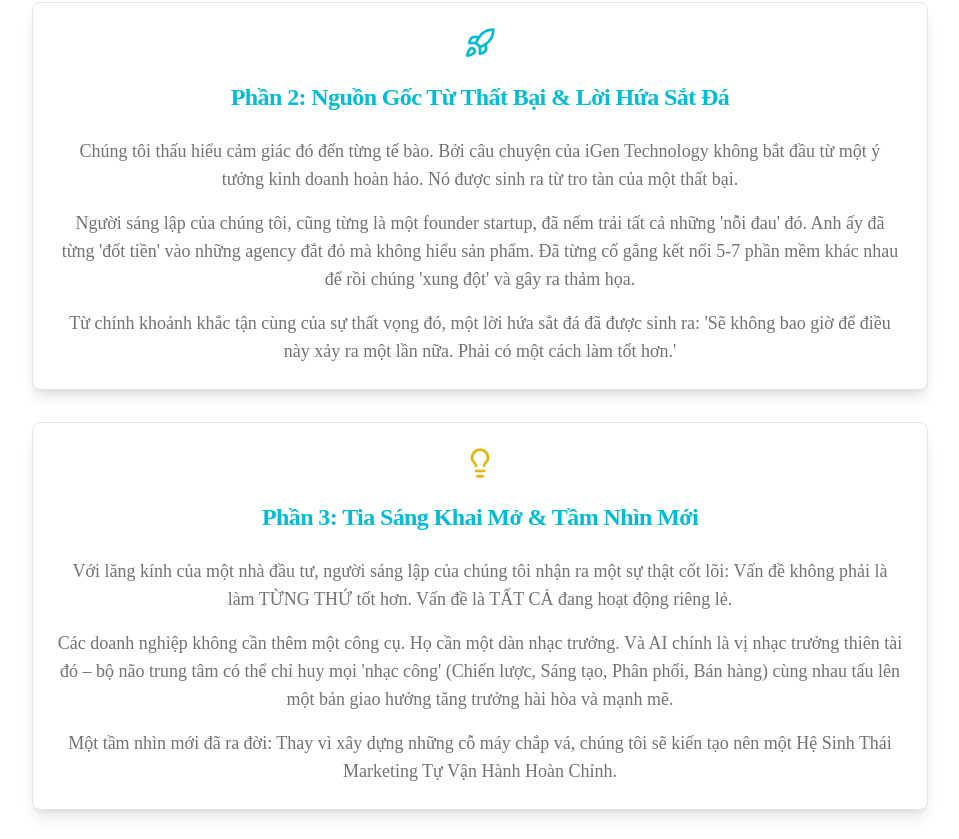
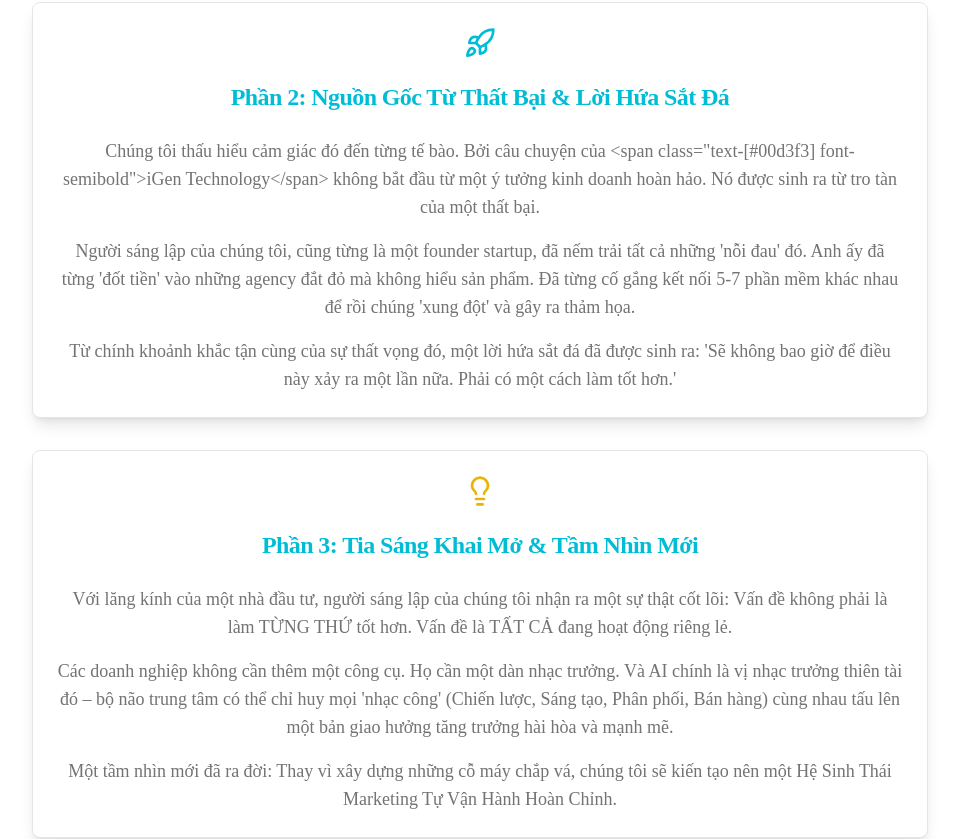
Before and after one commit to jb007-gg/igen-backend, a Next.js app: page /cau-chuyen-thuong-hieu-igen in a window 1280 px wide. Shown: the part 1346-2185 px from the top of the page, without its empty margins (160-1119 px from the left). Built offline with nearby package versions, Linux system fonts and the light colour scheme; what @genkit-ai/googleai, genkit would draw is missing.

Commit message:
iGen Technology , iGen Office in all pages change all color to logo-icon

```diff
--- a/src/app/cau-chuyen-thuong-hieu-igen/page.tsx
+++ b/src/app/cau-chuyen-thuong-hieu-igen/page.tsx
@@ -82,7 +82,7 @@ export default function BrandStoryPage() {
           </div>
           <div className="container relative z-10 mx-auto px-4 md:px-6 text-center">
             <h1 className="text-3xl font-bold tracking-tighter sm:text-4xl md:text-5xl lg:text-6xl font-headline">
-              Câu Chuyện Thương Hiệu iGen
+              Câu Chuyện Thương Hiệu <span className="text-[#00d3f3]">iGen</span>
             </h1>
             <p className="mx-auto mt-4 max-w-[800px] text-gray-300 md:text-xl">
               Sinh Ra Từ Thất Bại, Lớn Lên Bằng Sứ Mệnh.
@@ -102,7 +102,7 @@ export default function BrandStoryPage() {
                   <CardContent className="space-y-4 text-center">
                      {section.content.map((paragraph, pIndex) => (
                       <p key={pIndex} className="text-muted-foreground md:text-lg">
-                        {paragraph}
+                        {paragraph.replace('iGen Technology', '<span class="text-[#00d3f3] font-semibold">iGen Technology</span>')}
                       </p>
                     ))}
                   </CardContent>
@@ -118,7 +118,7 @@ export default function BrandStoryPage() {
               Sẵn sàng Đồng hành cùng chúng tôi?
             </h2>
             <p className="mx-auto mt-4 max-w-3xl text-gray-300 md:text-xl">
-              Chào mừng anh/chị đến với cuộc cách mạng. Hãy để iGen Technology trở thành đối tác chiến lược, giúp bạn kiến tạo cỗ máy tăng trưởng bền vững.
+              Chào mừng anh/chị đến với cuộc cách mạng. Hãy để <span className="text-[#00d3f3] font-semibold">iGen Technology</span> trở thành đối tác chiến lược, giúp bạn kiến tạo cỗ máy tăng trưởng bền vững.
             </p>
             <div className="mt-8">
               <Button asChild size="lg" className="bg-primary text-primary-foreground hover:bg-primary/90">
--- a/src/app/igen-office/page.tsx
+++ b/src/app/igen-office/page.tsx
@@ -18,7 +18,7 @@ const content = [
   },
   {
     type: 'paragraph',
-    text: 'iGen Office ra đời như một bến đỗ của sáng tạo và khởi nghiệp, nơi mỗi cá nhân – từ học sinh, sinh viên, freelancer cho đến doanh nghiệp – đều tìm thấy cho mình không gian để tập trung, cộng đồng để đồng hành và cơ hội để bứt phá. Tại đây, công việc không chỉ là làm việc, mà còn là hành trình khai mở tiềm năng và hiện thực hóa giấc mơ.',
+    text: '<span class="text-[#00d3f3] font-semibold">iGen Office</span> ra đời như một bến đỗ của sáng tạo và khởi nghiệp, nơi mỗi cá nhân – từ học sinh, sinh viên, freelancer cho đến doanh nghiệp – đều tìm thấy cho mình không gian để tập trung, cộng đồng để đồng hành và cơ hội để bứt phá. Tại đây, công việc không chỉ là làm việc, mà còn là hành trình khai mở tiềm năng và hiện thực hóa giấc mơ.',
     image: {
       src: 'https://picsum.photos/seed/102/800/500',
       alt: 'Creative and startup hub',
@@ -27,7 +27,7 @@ const content = [
   },
   {
     type: 'paragraph',
-    text: 'iGen Office – nơi ý tưởng hóa thành giá trị, nơi cộng đồng kiến tạo nên tương lai.',
+    text: '<span class="text-[#00d3f3] font-semibold">iGen Office</span> – nơi ý tưởng hóa thành giá trị, nơi cộng đồng kiến tạo nên tương lai.',
     image: {
       src: 'https://picsum.photos/seed/103/800/500',
       alt: 'Community creating the future',
@@ -40,7 +40,7 @@ const content = [
   },
   {
     type: 'paragraph',
-    text: 'Có những nơi chỉ đơn thuần để làm việc, và cũng có những nơi thắp sáng hành trình. iGen Office không phải chỉ là văn phòng cho thuê, mà là ngọn hải đăng ý tưởng – nơi dẫn lối, soi sáng và tiếp thêm năng lượng cho những ai đang tìm kiếm điểm tựa để khởi đầu hoặc bứt phá.',
+    text: 'Có những nơi chỉ đơn thuần để làm việc, và cũng có những nơi thắp sáng hành trình. <span class="text-[#00d3f3] font-semibold">iGen Office</span> không phải chỉ là văn phòng cho thuê, mà là ngọn hải đăng ý tưởng – nơi dẫn lối, soi sáng và tiếp thêm năng lượng cho những ai đang tìm kiếm điểm tựa để khởi đầu hoặc bứt phá.',
     image: {
       src: 'https://picsum.photos/seed/104/800/500',
       alt: 'Lighthouse of ideas',
@@ -49,7 +49,7 @@ const content = [
   },
   {
     type: 'paragraph',
-    text: 'Tại iGen Office, cá nhân, sinh viên, học sinh, freelancer và doanh nghiệp không chỉ tìm thấy bàn làm việc, mà còn tìm thấy một cộng đồng biết lắng nghe, chia sẻ và nâng đỡ. Ở đây, mỗi ngày làm việc là một lần khởi động niềm tin; mỗi cuộc gặp gỡ là một cánh cửa mở ra cơ hội; và mỗi ước mơ đều có cơ hội trở thành hiện thực.',
+    text: 'Tại <span class="text-[#00d3f3] font-semibold">iGen Office</span>, cá nhân, sinh viên, học sinh, freelancer và doanh nghiệp không chỉ tìm thấy bàn làm việc, mà còn tìm thấy một cộng đồng biết lắng nghe, chia sẻ và nâng đỡ. Ở đây, mỗi ngày làm việc là một lần khởi động niềm tin; mỗi cuộc gặp gỡ là một cánh cửa mở ra cơ hội; và mỗi ước mơ đều có cơ hội trở thành hiện thực.',
     image: {
       src: 'https://picsum.photos/seed/105/800/500',
       alt: 'Supportive community',
@@ -58,7 +58,7 @@ const content = [
   },
   {
     type: 'paragraph',
-    text: 'iGen Office – nơi hội tụ con người, kết nối giá trị, và khởi tạo những chuyến hải trình thành công.',
+    text: '<span class="text-[#00d3f3] font-semibold">iGen Office</span> – nơi hội tụ con người, kết nối giá trị, và khởi tạo những chuyến hải trình thành công.',
     image: {
       src: 'https://picsum.photos/seed/106/800/500',
       alt: 'Successful journeys starting',
@@ -71,7 +71,7 @@ const content = [
   },
   {
     type: 'paragraph',
-    text: 'Ở iGen Office, bạn không chỉ tìm thấy một chỗ ngồi, mà còn bước vào một cộng đồng rộng mở – nơi tri thức, cảm hứng và cơ hội giao thoa. Tại đây, mỗi cuộc trò chuyện có thể trở thành nguồn động lực mới, mỗi kết nối có thể mở ra một chặng đường khác biệt. Bạn sẽ có cơ hội gặp gỡ những doanh nghiệp từ nhiều lĩnh vực, lắng nghe những câu chuyện khởi nghiệp đầy cảm hứng, và quan trọng hơn cả – tìm thấy cho mình người bạn đồng hành, người thầy định hướng, hay chính đối tác và khách hàng tri kỷ.',
+    text: 'Ở <span class="text-[#00d3f3] font-semibold">iGen Office</span>, bạn không chỉ tìm thấy một chỗ ngồi, mà còn bước vào một cộng đồng rộng mở – nơi tri thức, cảm hứng và cơ hội giao thoa. Tại đây, mỗi cuộc trò chuyện có thể trở thành nguồn động lực mới, mỗi kết nối có thể mở ra một chặng đường khác biệt. Bạn sẽ có cơ hội gặp gỡ những doanh nghiệp từ nhiều lĩnh vực, lắng nghe những câu chuyện khởi nghiệp đầy cảm hứng, và quan trọng hơn cả – tìm thấy cho mình người bạn đồng hành, người thầy định hướng, hay chính đối tác và khách hàng tri kỷ.',
     image: {
       src: 'https://picsum.photos/seed/107/800/500',
       alt: 'Open community with knowledge and inspiration',
@@ -84,7 +84,7 @@ const content = [
   },
   {
     type: 'paragraph',
-    text: 'Chúng tôi tin rằng, thành công của doanh nghiệp bắt đầu từ con người. iGen Office tự hào kết nối bạn với một mạng lưới nhân tài trẻ trung, sáng tạo và nhiệt huyết, sẵn sàng đồng hành cùng doanh nghiệp từ những bước đầu tiên đến khi vươn xa. Không chỉ là những ứng viên, đó là những đồng đội biết chia sẻ ước mơ, cùng bạn viết tiếp câu chuyện thành công.',
+    text: 'Chúng tôi tin rằng, thành công của doanh nghiệp bắt đầu từ con người. <span class="text-[#00d3f3] font-semibold">iGen Office</span> tự hào kết nối bạn với một mạng lưới nhân tài trẻ trung, sáng tạo và nhiệt huyết, sẵn sàng đồng hành cùng doanh nghiệp từ những bước đầu tiên đến khi vươn xa. Không chỉ là những ứng viên, đó là những đồng đội biết chia sẻ ước mơ, cùng bạn viết tiếp câu chuyện thành công.',
     image: {
       src: 'https://picsum.photos/seed/108/800/500',
       alt: 'Network of young and creative talent',
@@ -93,7 +93,7 @@ const content = [
   },
   {
     type: 'paragraph',
-    text: 'iGen Office – nơi không gian làm việc gắn kết với cộng đồng, nơi nhân tài và doanh nghiệp tìm thấy nhau, nơi tương lai được cùng nhau kiến tạo.',
+    text: '<span class="text-[#00d3f3] font-semibold">iGen Office</span> – nơi không gian làm việc gắn kết với cộng đồng, nơi nhân tài và doanh nghiệp tìm thấy nhau, nơi tương lai được cùng nhau kiến tạo.',
     image: {
       src: 'https://picsum.photos/seed/109/800/500',
       alt: 'Future being built together',
@@ -120,10 +120,10 @@ export default function IgenOfficePage() {
           </div>
           <div className="container relative z-10 mx-auto px-4 md:px-6 text-center">
             <h1 className="text-3xl font-bold tracking-tighter sm:text-4xl md:text-5xl lg:text-6xl font-headline">
-              Hệ sinh thái Làm việc – Học tập – Khởi nghiệp iGen Office
+              Hệ sinh thái Làm việc – Học tập – Khởi nghiệp <span className="text-[#00d3f3]">iGen Office</span>
             </h1>
             <p className="mx-auto mt-4 max-w-[800px] text-gray-300 md:text-xl">
-              iGen Office - không gian khởi nguồn ý tưởng và nuôi dưỡng thành công. Dành cho cá nhân, sinh viên, học sinh, freelancer và start-up, iGen mang đến môi trường hiện đại – linh hoạt – đầy cảm hứng để bạn học tập, làm việc và phát triển.
+              <span className="text-[#00d3f3] font-semibold">iGen Office</span> - không gian khởi nguồn ý tưởng và nuôi dưỡng thành công. Dành cho cá nhân, sinh viên, học sinh, freelancer và start-up, iGen mang đến môi trường hiện đại – linh hoạt – đầy cảm hứng để bạn học tập, làm việc và phát triển.
             </p>
           </div>
         </section>
@@ -131,7 +131,7 @@ export default function IgenOfficePage() {
         <section className="w-full py-12 md:py-24 lg:py-32">
           <div className="container mx-auto px-4 md:px-6">
             <h2 className="text-3xl font-bold tracking-tighter sm:text-4xl md:text-5xl font-headline text-center mb-12">
-                Khám Phá Không Gian iGen Office
+                Khám Phá Không Gian <span className="text-[#00d3f3]">iGen Office</span>
             </h2>
             <div className="mx-auto max-w-3xl space-y-12">
               {content.map((item, index) => (
@@ -142,9 +142,10 @@ export default function IgenOfficePage() {
                     </h3>
                   ) : (
                     <>
-                      <p className="text-lg text-muted-foreground leading-relaxed text-justify">
-                        {item.text}
-                      </p>
+                      <p
+                        className="text-lg text-muted-foreground leading-relaxed text-justify"
+                        dangerouslySetInnerHTML={{ __html: item.text }}
+                      />
                       {item.image && (
                         <div className="mt-8 mb-12">
                             <Image
@@ -168,7 +169,7 @@ export default function IgenOfficePage() {
         <section id="cta" className="w-full py-12 md:py-24 lg:py-32 bg-black text-white">
           <div className="container mx-auto px-4 md:px-6 text-center">
             <h2 className="text-3xl font-bold tracking-tighter sm:text-4xl md:text-5xl font-headline">
-              Sẵn sàng để tham gia Cộng đồng iGen?
+              Sẵn sàng để tham gia Cộng đồng <span className="text-[#00d3f3]">iGen</span>?
             </h2>
             <p className="mx-auto mt-4 max-w-3xl text-gray-300 md:text-xl">
               Ghé thăm không gian của chúng tôi hoặc liên hệ để biết thêm chi tiết về các gói thành viên.
--- a/src/app/page.tsx
+++ b/src/app/page.tsx
@@ -23,8 +23,8 @@ export default function Home() {
         <AboutSection
           id="igen-office"
           className="bg-primary text-primary-foreground"
-          title={'Hệ sinh thái iGen Office<br />Học tập - Làm việc - Khởi nghiệp'}
-          description="iGen Office - không gian khởi nguồn ý tưởng và nuôi dưỡng thành công. Dành cho cá nhân, sinh viên, học sinh, freelancer và start-up, iGen mang đến môi trường hiện đại – linh hoạt – đầy cảm hứng để bạn học tập, làm việc và phát triển."
+          title={'Hệ sinh thái <span class="text-[#00d3f3]">iGen Office</span><br />Học tập - Làm việc - Khởi nghiệp'}
+          description='<span class="text-[#00d3f3]">iGen Office</span> - không gian khởi nguồn ý tưởng và nuôi dưỡng thành công. Dành cho cá nhân, sinh viên, học sinh, freelancer và start-up, iGen mang đến môi trường hiện đại – linh hoạt – đầy cảm hứng để bạn học tập, làm việc và phát triển.'
           buttonText="Tìm hiểu thêm"
           buttonLink="/igen-office"
         />
--- a/src/app/tin-tuc/page.tsx
+++ b/src/app/tin-tuc/page.tsx
@@ -1,4 +1,3 @@
-
 'use client';
 
 import { useState, useMemo } from 'react';
@@ -238,7 +237,7 @@ export default function BlogPage() {
               Tin Tức & Cập Nhật
             </h1>
             <p className="mx-auto mt-4 max-w-[700px] text-gray-300 md:text-xl">
-              Nơi chia sẻ kiến thức, kinh nghiệm và những cập nhật mới nhất từ iGen Technology.
+              Nơi chia sẻ kiến thức, kinh nghiệm và những cập nhật mới nhất từ <span className="text-[#00d3f3] font-semibold">iGen Technology</span>.
             </p>
           </div>
         </section>
--- a/src/components/chat/chat-popup.tsx
+++ b/src/components/chat/chat-popup.tsx
@@ -112,7 +112,7 @@ export function ChatPopup() {
           <div className="flex items-center justify-between">
             <div className="flex items-center gap-2">
                 <IGenLogo className="h-6 w-6 text-primary" />
-                <SheetTitle className="text-lg font-semibold">Chat với <span className="text-primary">iGen Technology</span></SheetTitle>
+                <SheetTitle className="text-lg font-semibold">Chat với <span className="text-[#00d3f3]">iGen Technology</span></SheetTitle>
             </div>
           </div>
         </SheetHeader>
--- a/src/components/landing/about-section.tsx
+++ b/src/components/landing/about-section.tsx
@@ -32,10 +32,11 @@ export function AboutSection({
   const defaultTitle =
     'Ra đời từ Thực chiến, Dành cho Chủ Doanh nghiệp.';
   const defaultDescription =
-    'Chúng tôi nhận thấy các chủ doanh nghiệp tâm huyết đang phải làm marketing một cách rời rạc và lãng phí nguồn lực. iGen Technology được sinh ra để thay đổi điều đó, với triết lý công nghệ phải đơn giản, tin cậy và hiệu quả.';
+    'Chúng tôi nhận thấy các chủ doanh nghiệp tâm huyết đang phải làm marketing một cách rời rạc và lãng phí nguồn lực. <span class="text-[#00d3f3] font-semibold">iGen Technology</span> được sinh ra để thay đổi điều đó, với triết lý công nghệ phải đơn giản, tin cậy và hiệu quả.';
   const defaultButtonText = 'Tìm hiểu thêm';
 
   const finalTitle = title || defaultTitle;
+  const finalDescription = description || defaultDescription;
 
   return (
     <section
@@ -54,25 +55,18 @@ export function AboutSection({
             )}
           >
             <div className="space-y-4">
-              {finalTitle.includes('<br />') ? (
-                <h2
-                  className="text-3xl font-bold tracking-tighter sm:text-3xl md:text-4xl font-headline text-black"
-                  dangerouslySetInnerHTML={{ __html: finalTitle }}
-                />
-              ) : (
-                <h2 className="text-3xl font-bold tracking-tighter sm:text-3xl md:text-4xl font-headline text-black">
-                  {finalTitle}
-                </h2>
-              )}
+              <h2
+                className="text-3xl font-bold tracking-tighter sm:text-3xl md:text-4xl font-headline text-black"
+                dangerouslySetInnerHTML={{ __html: finalTitle }}
+              />
 
               <p
                 className={cn(
                   'max-w-[600px] md:text-xl/relaxed lg:text-base/relaxed xl:text-xl/relaxed',
                   isPrimaryBg ? 'text-muted-foreground' : 'text-muted-foreground'
                 )}
-              >
-                {description || defaultDescription}
-              </p>
+                 dangerouslySetInnerHTML={{ __html: finalDescription }}
+              />
             </div>
             <div
               className={cn('flex', isPrimaryBg ? 'justify-center' : 'justify-start')}
--- a/src/components/landing/header.tsx
+++ b/src/components/landing/header.tsx
@@ -108,7 +108,7 @@ export function Header() {
             <div className="flex flex-col gap-6 p-6">
                 <Link href="/" className="flex items-center" prefetch={false} onClick={() => setMobileMenuOpen(false)}>
                     <IGenLogo className="h-6 w-6 text-primary" />
-                    <span className="ml-2 text-xl font-bold text-primary">iGen Technology</span>
+                    <span className="ml-2 text-xl font-bold text-[#00d3f3]">iGen Technology</span>
                 </Link>
                 <nav className="flex flex-col gap-4">
                     {navLinks.map((link) => (
--- a/src/components/landing/testimonials-section.tsx
+++ b/src/components/landing/testimonials-section.tsx
@@ -41,7 +41,7 @@ export function TestimonialsSection() {
                     <Star key={i} className="h-5 w-5 text-yellow-400 fill-yellow-400" />
                   ))}
                 </div>
-                <p className="text-lg italic text-muted-foreground flex-grow">"{testimonial.quote}"</p>
+                <p className="text-lg italic text-muted-foreground flex-grow" dangerouslySetInnerHTML={{ __html: testimonial.quote.replace('iGen Technology', '<span class="text-[#00d3f3] font-semibold">iGen Technology</span>') }}></p>
                 <div className="flex items-center gap-4 pt-4">
                     <Avatar>
                         <AvatarImage src={testimonial.avatar} alt={testimonial.name} />
--- a/src/components/landing/vision-section.tsx
+++ b/src/components/landing/vision-section.tsx
@@ -10,7 +10,7 @@ export function VisionSection() {
             Không chỉ là Dịch vụ, Chúng tôi là Đối tác Thực chiến
           </h2>
           <p className="mt-6 text-lg text-muted-foreground md:text-xl">
-            "Mục tiêu của iGen Technology là phá vỡ rào cản công nghệ, trang bị cho doanh nghiệp Việt những lợi thế cạnh tranh sắc bén. Khi làm việc với chúng tôi, bạn đang tìm thấy một đối tác chiến lược, thấu hiểu và cam kết đồng hành trên con đường phát triển bền vững."
+            "Mục tiêu của <span className="text-[#00d3f3] font-semibold">iGen Technology</span> là phá vỡ rào cản công nghệ, trang bị cho doanh nghiệp Việt những lợi thế cạnh tranh sắc bén. Khi làm việc với chúng tôi, bạn đang tìm thấy một đối tác chiến lược, thấu hiểu và cam kết đồng hành trên con đường phát triển bền vững."
           </p>
         </div>
       </div>
```
